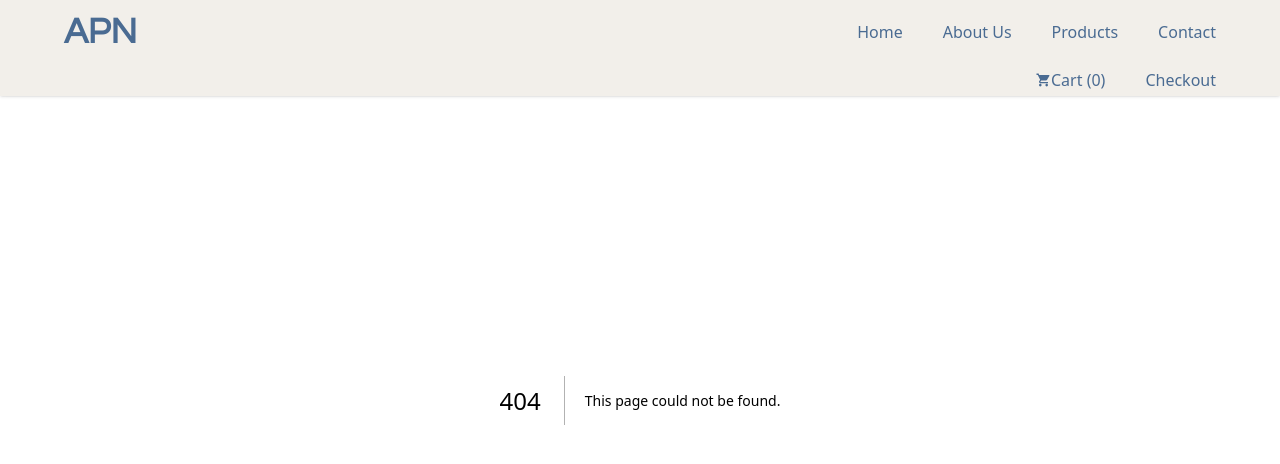
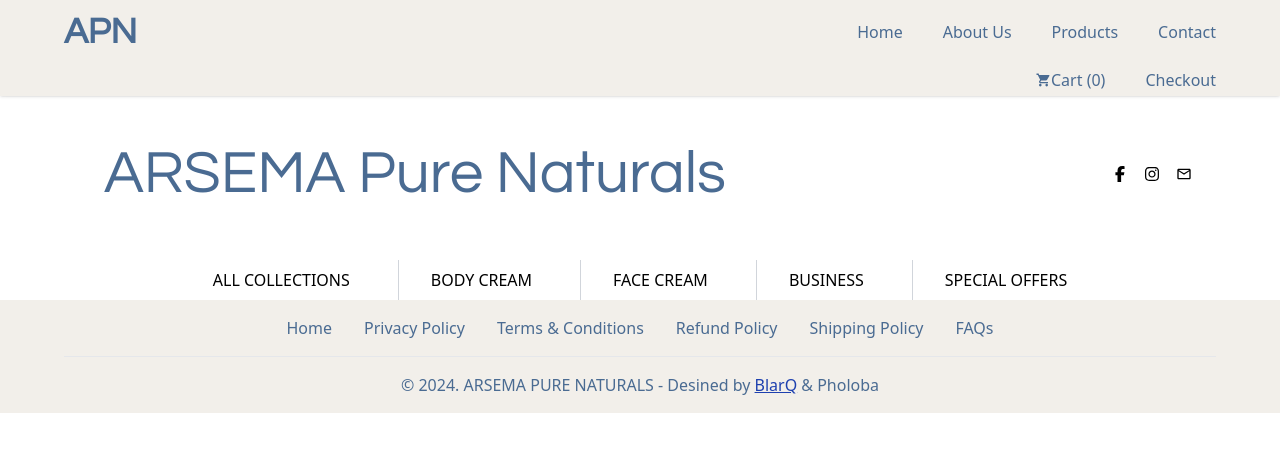
Before and after one commit to BlarQ/Arsema, a Next.js app: page /faqs in a window 1280 px wide. Before the commit this address had no page. Shown: the top 464 px of the page. Built offline with nearby package versions, Linux system fonts and the light colour scheme; a web font is replaced by a local one.

Commit message:
feat: added faqs page

```diff
--- a/src/app/components/Footer.jsx
+++ b/src/app/components/Footer.jsx
@@ -8,7 +8,7 @@ const footLinks = [
     { link: 'Terms & Conditions', url: '/terms' },
     { link: 'Refund Policy', url: '/help' },
     { link: 'Shipping Policy', url: '/help' },
-    { link: 'FAQs', url: '/social' }
+    { link: 'FAQs', url: '/faqs' }
 
 ]
 
--- /dev/null
+++ b/src/app/faqs/page.jsx
@@ -0,0 +1,19 @@
+import React from 'react'
+import Hero from '../components/Hero'
+import Footer from '../components/Footer'
+
+
+const page = () => {
+  return (
+    <div>
+        <Hero />
+
+
+
+
+        <Footer />
+    </div>
+  )
+}
+
+export default page
```
